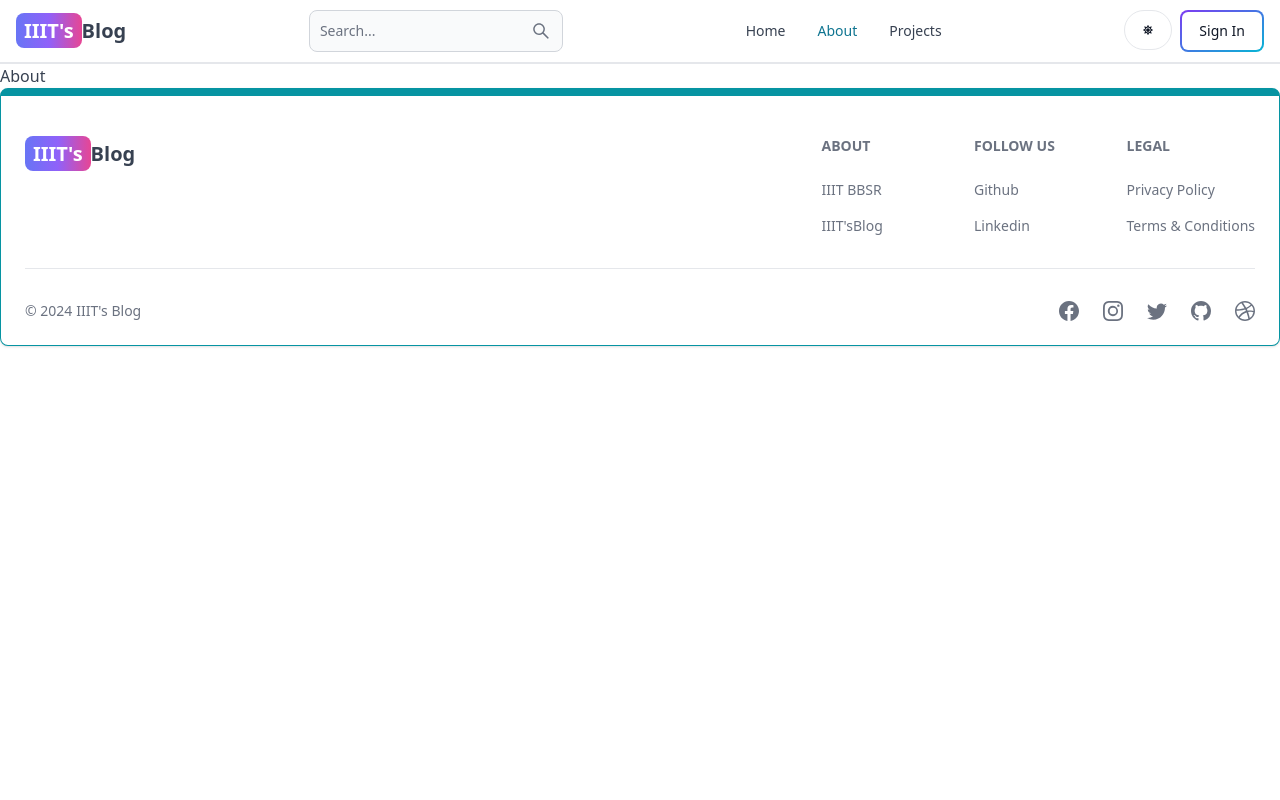
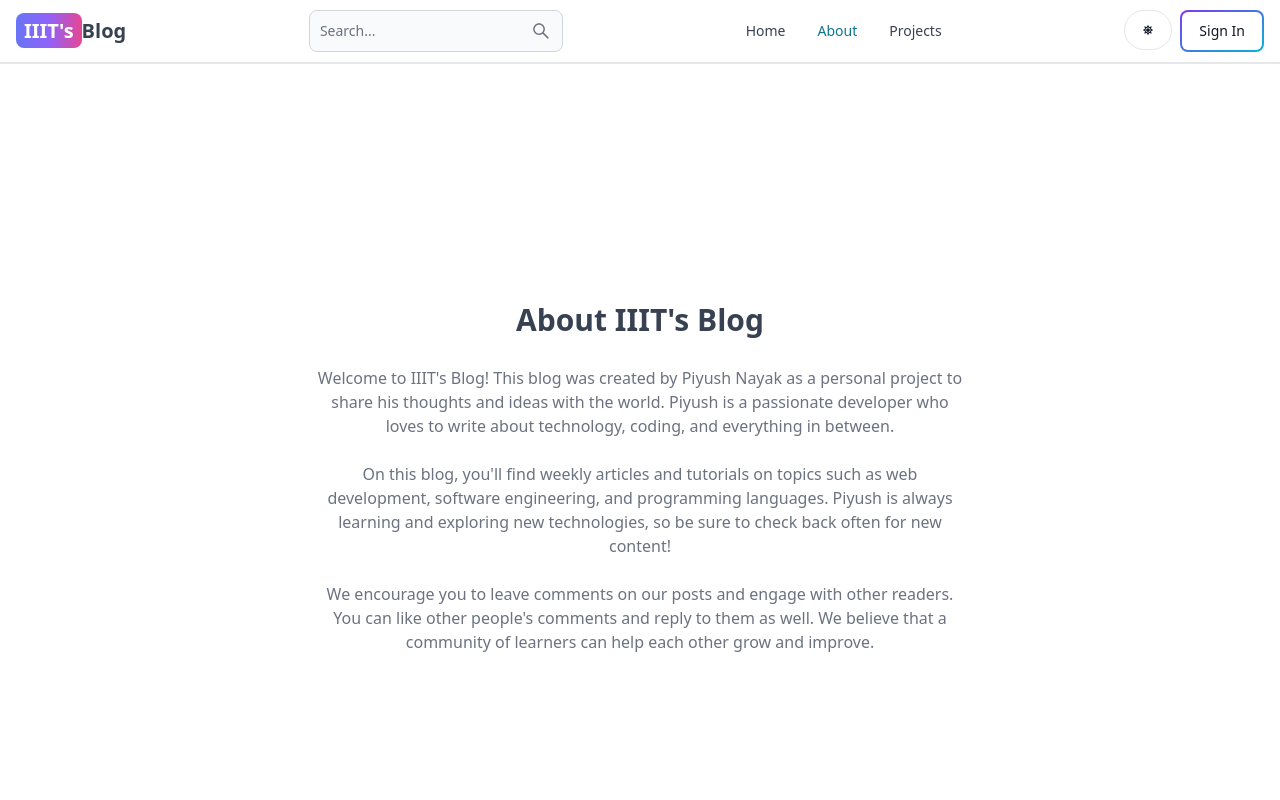
Before and after one commit to piyush932/IIIT-BLOG, a React (Vite) app in the folder client/: page /about in a window 1280 px wide. Shown: the top 800 px of the page. Built offline with nearby package versions, Linux system fonts and the light colour scheme; no server answers.

Commit message:
complete about and projects pages

```diff
--- a/client/src/pages/About.jsx
+++ b/client/src/pages/About.jsx
@@ -2,6 +2,22 @@
 
 export default function About() {
   return (
-    <div>About</div>
+    <div className='flex flex-col min-h-screen items-center justify-center mx-auto'>
+      <div className='max-w-2xl mx-auto p-3 text-center' >
+      <h1 className='text-3xl font font-semibold text-center my-7'>About IIIT&apos;s Blog</h1>
+
+      <div className='text-md text-gray-500 flex flex-col gap-6'>
+      <p>
+      Welcome to IIIT&apos;s Blog! This blog was created by Piyush Nayak as a personal project to share his thoughts and ideas with the world. Piyush is a passionate developer who loves to write about technology, coding, and everything in between.
+      </p>
+      <p>
+      On this blog, you&apos;ll find weekly articles and tutorials on topics such as web development, software engineering, and programming languages. Piyush is always learning and exploring new technologies, so be sure to check back often for new content!
+      </p>
+      <p>
+      We encourage you to leave comments on our posts and engage with other readers. You can like other people&apos;s comments and reply to them as well. We believe that a community of learners can help each other grow and improve.
+      </p>
+      </div>
+      </div>
+    </div>
   )
 }
--- a/client/src/pages/Projects.jsx
+++ b/client/src/pages/Projects.jsx
@@ -1,7 +1,12 @@
 import React from 'react'
+import CallToAction from '../components/CallToAction'
 
 export default function Projects() {
   return (
-    <div>Projects</div>
+    <div className='flex flex-col justify-center mx-auto items-center gap-6 p-3 min-h-screen max-w-2xl'>
+    <h1 className='text-3xl font-semibold'>Projects</h1>
+    <p className='text-md text-gray-500'>Build fun and engaging projects while learning HTML, CSS, and JavaScript!</p>
+    <CallToAction/>
+    </div>
   )
 }
```
